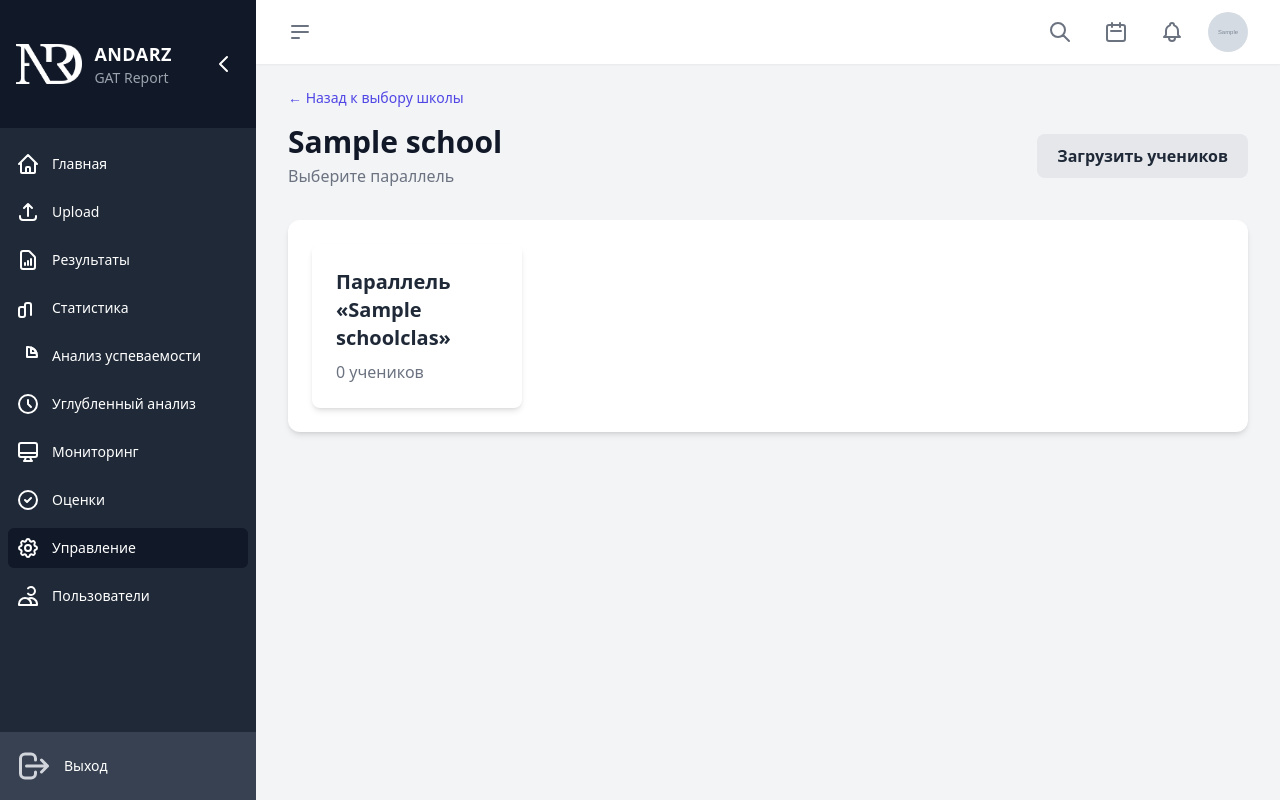
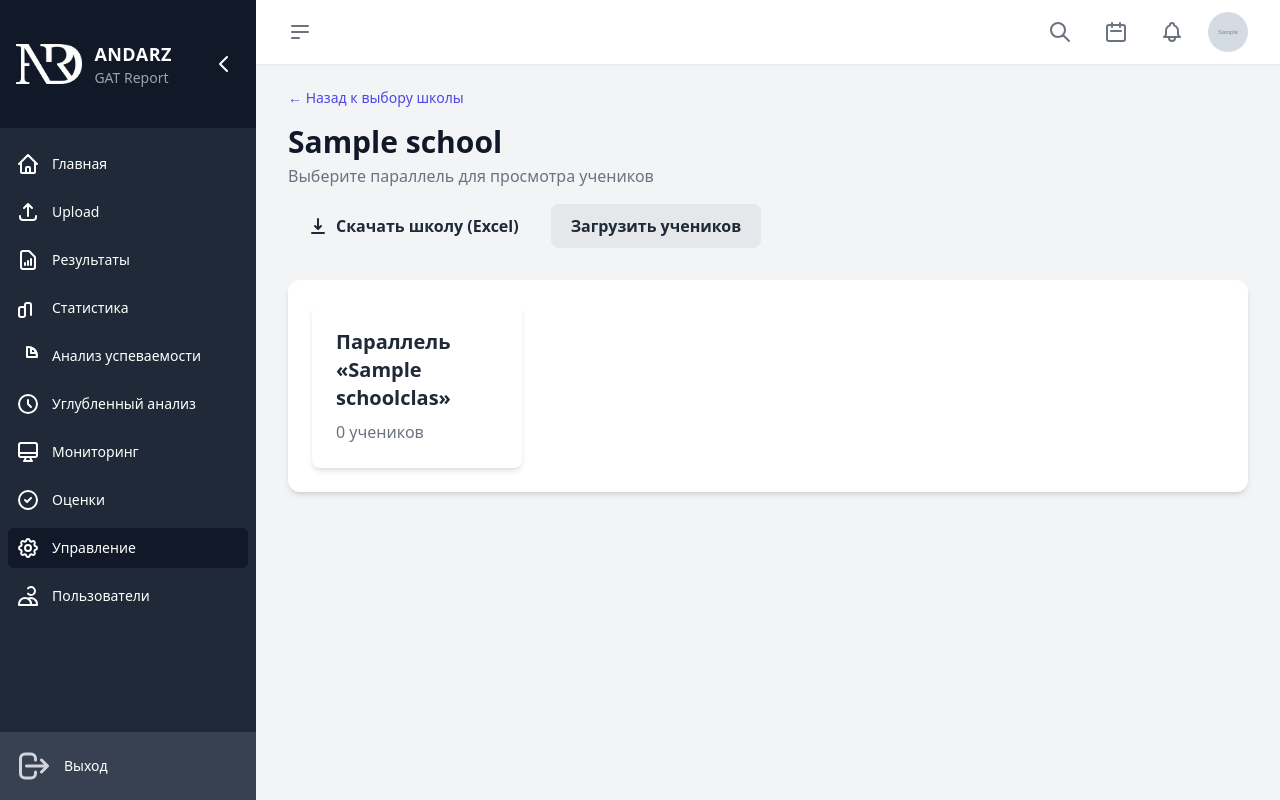
Before and after one commit to zafarze/gat_v2, a Django app: page /dashboard/students/school/1/parallels/ in a window 1280 px wide. Run offline with Django 5.2, Linux system fonts and the light colour scheme; a user stored in the database is signed in; tables that the repository leaves empty hold one stand-in row (values such as "Sample post"); grey boxes marked "Sample" are stand-in pictures; data that the repository does not hold is empty; some libraries are stand-ins or nearby versions.

Commit message:
Fixed Excel upload typo and added school export button

```diff
--- a/core/urls.py
+++ b/core/urls.py
@@ -57,6 +57,7 @@
     path('dashboard/users/<int:pk>/delete/', account_views.UserDeleteView.as_view(), name='user_delete'),
     path('dashboard/users/<int:pk>/toggle-active/', account_views.toggle_user_active, name='user_toggle_active'),
     path('dashboard/permissions/', permissions.manage_permissions_view, name='manage_permissions'),
+    path('dashboard/students/school/<int:school_id>/export-excel/', students.export_school_students_excel, name='school_student_export_excel'),
 
     # =============================================================================
     # --- ПАНЕЛЬ УПРАВЛЕНИЯ (CRUD ОПЕРАЦИИ) ---
--- a/core/views/students.py
+++ b/core/views/students.py
@@ -4,7 +4,7 @@
 import json
 import logging
 from collections import defaultdict
-
+from django.db.models import Q
 import pandas as pd
 from django.http import HttpResponse
 
@@ -960,35 +960,25 @@
 
     return response
 
+def _generate_students_excel(students_queryset, filename_prefix):
+    """
+    Генерирует HTTP response с Excel-файлом для переданного списка учеников.
+    """
+    data = []
+    # Используем select_related для оптимизации (чтобы не делать 1000 запросов)
+    students = students_queryset.select_related(
+        'school_class',
+        'school_class__school',
+        'user_profile__user'
+    ).order_by('school_class__name', 'last_name_ru', 'first_name_ru')
 
-@login_required
-def export_students_excel(request, class_id):
-    """
-    Экспортирует список учеников в Excel с нумерацией, школой и классом.
-    """
-    school_class = get_object_or_404(SchoolClass, pk=class_id)
-
-    # Проверка прав (опционально)
-    if not request.user.is_superuser and not request.user.profile.is_director:
-        pass # Тут можно добавить проверку, если нужно
-
-    # Получаем учеников
-    students = Student.objects.filter(school_class=school_class).select_related(
-        'school_class',             # Подгружаем класс
-        'school_class__school',     # Подгружаем школу (для названия)
-        'user_profile__user'        # Подгружаем пользователя (для логина)
-    ).order_by('last_name_ru', 'first_name_ru')
-
-    data = []
-    # Используем enumerate(..., start=1) для нумерации (1, 2, 3...)
     for index, s in enumerate(students, start=1):
-
         username = s.user_profile.user.username if hasattr(s, 'user_profile') and s.user_profile.user else ''
 
         data.append({
-            '№': index,                             # 1. Нумерация
-            'Школа': s.school_class.school.name,    # 3. Название школы
-            'Класс': s.school_class.name,           # 2. Название класса
+            '№': index,
+            'Школа': s.school_class.school.name,
+            'Класс': s.school_class.name,
             'ID': s.student_id,
             'Фамилия (RU)': s.last_name_ru,
             'Имя (RU)': s.first_name_ru,
@@ -1000,30 +990,84 @@
             'Статус': s.get_status_display()
         })
 
-    # Создаем DataFrame
-    df = pd.DataFrame(data)
+    # Если список пуст, создаем пустой DataFrame с колонками
+    if not data:
+        df = pd.DataFrame(columns=[
+            '№', 'Школа', 'Класс', 'ID', 'Фамилия (RU)', 'Имя (RU)',
+            'Насаб (TJ)', 'Ном (TJ)', 'Surname (EN)', 'Name (EN)', 'Логин', 'Статус'
+        ])
+    else:
+        df = pd.DataFrame(data)
 
-    # Настройка ответа
     response = HttpResponse(content_type='application/vnd.openxmlformats-officedocument.spreadsheetml.sheet')
 
-    # Формируем имя файла: Школа_Класс_Students.xlsx
-    filename = f"{school_class.school.name}_{school_class.name}_Students.xlsx"
-
-    # Кодировка имени файла для браузера
+    # Кодировка имени файла
     import urllib.parse
-    quoted_filename = urllib.parse.quote(filename)
+    quoted_filename = urllib.parse.quote(f"{filename_prefix}.xlsx")
     response['Content-Disposition'] = f'attachment; filename="{quoted_filename}"; filename*=UTF-8\'\'{quoted_filename}'
 
-    # Запись Excel с авто-шириной колонок
     with pd.ExcelWriter(response, engine='openpyxl') as writer:
         df.to_excel(writer, index=False, sheet_name='Students')
 
-        # Делаем красиво: настраиваем ширину колонок
+        # Авто-ширина колонок
         worksheet = writer.sheets['Students']
         for idx, col in enumerate(df.columns):
-            # Вычисляем максимальную длину содержимого в колонке
-            max_len = max((df[col].astype(str).map(len).max(), len(str(col)))) + 2
-            # Ставим ширину (но не больше 50 символов, чтобы не было гигантских колонок)
-            worksheet.column_dimensions[chr(65 + idx)].width = min(max_len, 50)
+            # Длина заголовка или максимальная длина контента
+            max_len = len(str(col))
+            if not df.empty:
+                max_val_len = df[col].astype(str).map(len).max()
+                if max_val_len > max_len:
+                    max_len = max_val_len
+
+            worksheet.column_dimensions[chr(65 + idx)].width = min(max_len + 2, 50)
 
     return response
+
+
+# --- ИСПРАВЛЕННАЯ ФУНКЦИЯ (КЛАССЫ И ПАРАЛЛЕЛИ) ---
+@login_required
+def export_students_excel(request, class_id):
+    """
+    Экспортирует список учеников.
+    ИСПРАВЛЕНО: Теперь работает и для отдельных классов (2А), и для параллелей (Все 2).
+    """
+    school_class = get_object_or_404(SchoolClass, pk=class_id)
+
+    # Проверка прав (можно добавить если нужно)
+
+    # Логика выбора учеников
+    if school_class.parent is None:
+        # Это ПАРАЛЛЕЛЬ (например, "2"). Берем всех детей, у которых этот класс является родителем.
+        # Также берем тех, кто привязан напрямую (на всякий случай).
+        students_qs = Student.objects.filter(
+            Q(school_class=school_class) | Q(school_class__parent=school_class)
+        )
+        filename = f"{school_class.school.name}_Parallel_{school_class.name}_Students"
+    else:
+        # Это ПОДКЛАСС (например, "2А"). Берем только его учеников.
+        students_qs = Student.objects.filter(school_class=school_class)
+        filename = f"{school_class.school.name}_{school_class.name}_Students"
+
+    return _generate_students_excel(students_qs, filename)
+
+
+# --- НОВАЯ ФУНКЦИЯ (ВСЯ ШКОЛА) ---
+@login_required
+def export_school_students_excel(request, school_id):
+    """
+    Экспортирует ВСЕХ учеников выбранной школы.
+    """
+    school = get_object_or_404(School, pk=school_id)
+
+    # Проверка прав: Админ или Директор этой школы
+    if not request.user.is_superuser:
+        if not (hasattr(request.user, 'profile') and
+                request.user.profile.role == UserProfile.Role.DIRECTOR and
+                school in get_accessible_schools(request.user)):
+             messages.error(request, "У вас нет прав на экспорт данных этой школы.")
+             return redirect('core:student_school_list')
+
+    students_qs = Student.objects.filter(school_class__school=school)
+    filename = f"{school.name}_ALL_STUDENTS"
+
+    return _generate_students_excel(students_qs, filename)
--- a/templates/students/student_parallel_list.html
+++ b/templates/students/student_parallel_list.html
@@ -5,20 +5,35 @@
 {% block content %}
 <a href="{% url 'core:student_school_list' %}" class="back-link mb-4">&larr; Назад к выбору школы</a>
 
-<div class="page-header">
+{# --- ✨ ИЗМЕНЕНИЕ: Добавил flex и gap для кнопок --- #}
+<div class="page-header flex flex-col md:flex-row justify-between items-start md:items-center gap-4">
     <div>
         <h1 class="page-title">{{ school.name }}</h1>
-        <p class="text-gray-500 mt-1">Выберите параллель</p>
+        <p class="text-gray-500 mt-1">Выберите параллель для просмотра учеников</p>
     </div>
-    <a href="{% url 'core:student_upload' %}?school_id={{ school.id }}" class="modern-btn secondary">
-        <span>Загрузить учеников</span>
-    </a>
+
+    <div class="flex flex-wrap gap-3">
+        {# --- ✨ НОВАЯ КНОПКА: Скачать всю школу --- #}
+        {# Показываем только Админу или Директору #}
+        {% if user.is_superuser or user.profile.is_director %}
+        <a href="{% url 'core:school_student_export_excel' school.id %}" class="modern-btn green flex items-center gap-2" title="Скачать список всех учеников школы">
+            <svg xmlns="http://www.w3.org/2000/svg" class="h-5 w-5" viewBox="0 0 20 20" fill="currentColor">
+                <path fill-rule="evenodd" d="M3 17a1 1 0 011-1h12a1 1 0 110 2H4a1 1 0 01-1-1zm3.293-7.707a1 1 0 011.414 0L9 10.586V3a1 1 0 112 0v7.586l1.293-1.293a1 1 0 111.414 1.414l-3 3a1 1 0 01-1.414 0l-3-3a1 1 0 010-1.414z" clip-rule="evenodd" />
+            </svg>
+            <span>Скачать школу (Excel)</span>
+        </a>
+        {% endif %}
+        {# --- КОНЕЦ НОВОЙ КНОПКИ --- #}
+
+        <a href="{% url 'core:student_upload' %}?school_id={{ school.id }}" class="modern-btn secondary">
+            <span>Загрузить учеников</span>
+        </a>
+    </div>
 </div>
 
-<div class="data-card p-6">
+<div class="data-card p-6 mt-6">
     <div class="grid grid-cols-1 md:grid-cols-2 lg:grid-cols-3 xl:grid-cols-4 gap-6">
         {% for p in parallels %}
-            {# Ссылка ведет на список классов (5А, 5Б) для этой параллели #}
             <a href="{% url 'core:student_class_list' p.id %}" class="block bg-white p-6 rounded-lg shadow-md hover:shadow-xl hover:scale-105 transition-all">
                 <h2 class="text-xl font-bold text-gray-800">Параллель «{{ p.name }}»</h2>
                 <p class="text-gray-500 mt-2">{{ p.student_count }} учеников</p>
```
Also changed, not shown: core/services.py (+14 -4 lines).
